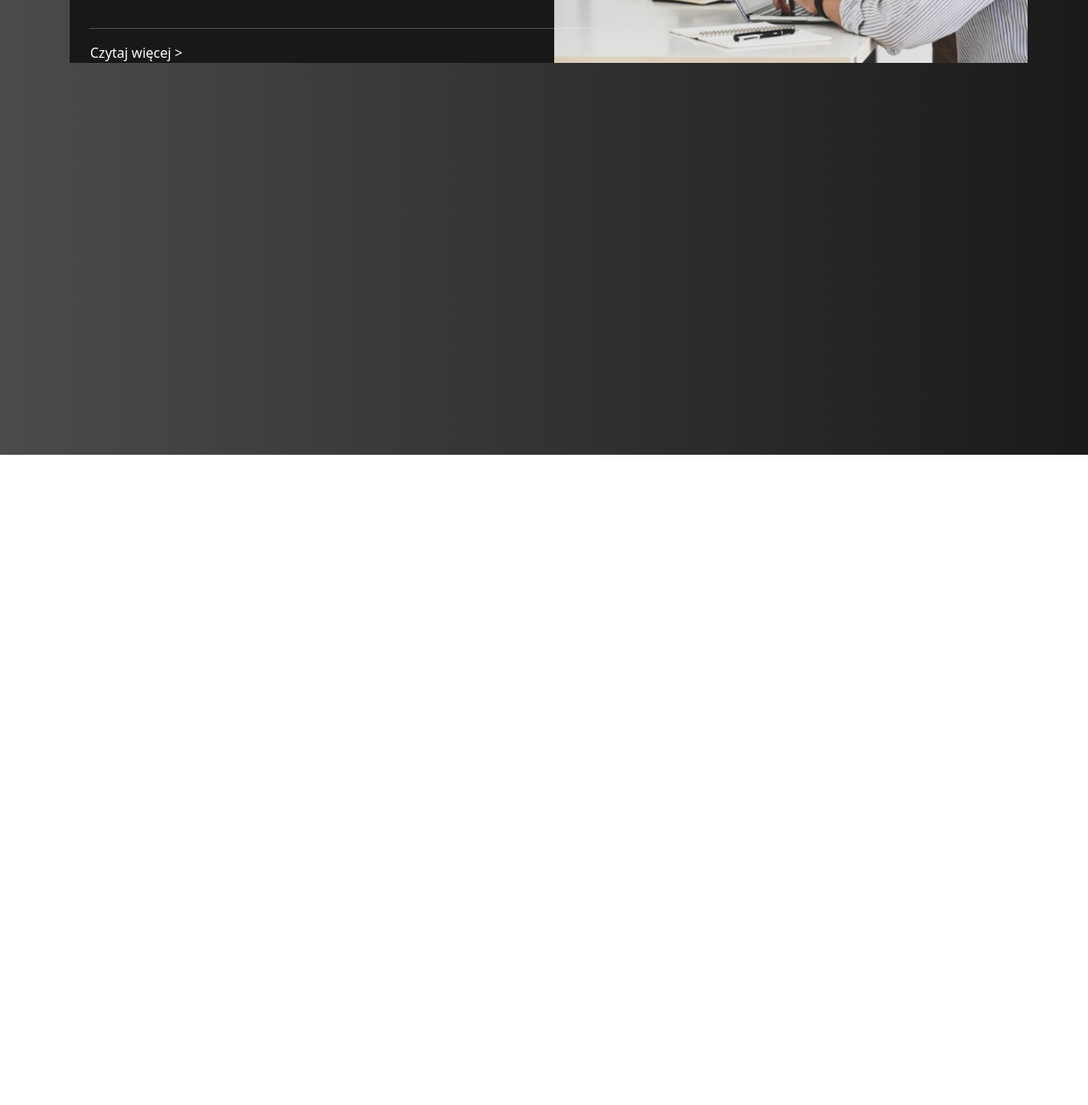
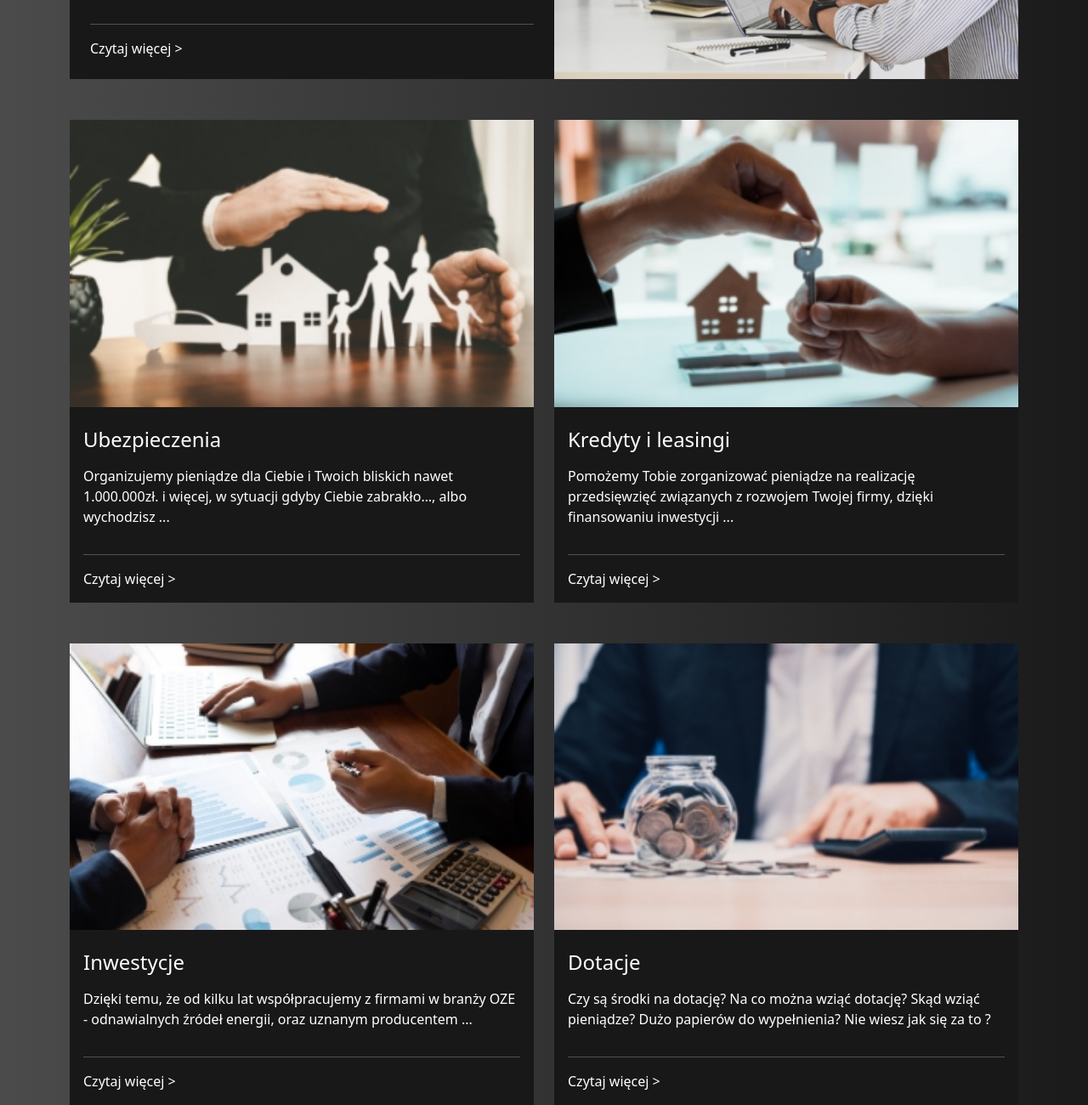
Before and after one commit to PatrykWawak/infinity, a plain HTML site: page index.html in a window 1280 px wide. Shown: the part 1140-2440 px from the top of the page at 85% size. Before the commit the page ends 1675 px from the top, so only its background shows below. Drawn offline with nearby package versions, Linux system fonts and the light colour scheme.

Commit message:
commit 2

```diff
--- a/assets/style/style.css
+++ b/assets/style/style.css
@@ -2,6 +2,7 @@ body{
     font-family: 'Mukta';
     background: linear-gradient(90deg, #4B4B4B, #1A1A1A);
     color: white !important;
+    height: 1920px;
 }
 
 /* begin::navbar */
@@ -107,6 +108,8 @@ h2 {
 
 /* begin::services-section  */
 
+/* begin::big-card  */
+
 .services-section .container {
     margin-top: 100px;
 }
@@ -119,33 +122,47 @@ h2 {
     background: rgb(24, 24, 24) !important;
 }
 
-.services-section .row .card-1 {
-
-}
-
-.services-section .row .big-card {
-    height: 800px;
-}
-
 h3 {
-    font-size: 24px;
+    font-size: 24px !important;
     font-weight: 500;
     line-height: 32px;
     color: #fff;
 }
+
+/* begin::big-card::read-more  */
 
 .read-more-link {
     color: white !important;
     text-decoration: none;
 }
 
-.read-more {
-    margin-top: 80px;
+.read-more  {
+    margin-top: 80px
+}
+
+.read-more .title {
+    text-decoration: none;
+    color: white;
+}
+
+.read-more .title:hover {
+    color: #D4A55D !important;
+}
+
+.flex-column {
+    flex-direction: column!important;
 }
 
 hr {
-    width: 590px !important;
-    margin-left: 23px !important;
+    margin: 16px 0px 22px;
+
 }
 
+.w-100 {
+    width: 100% !important;
+}
+/* end::big-card::read-more */
+
+/* end::big-card */
+
 /* end::services-section */
--- a/index.html
+++ b/index.html
@@ -85,14 +85,98 @@
                       Chcesz oszczędzić czas i pieniądze? bezpłatnie porównamy dostępne pakiety medyczne w Polsce, dopasujemy ofertę, wynegocjujemy cenę, obsłużymy proces wdrożenia w firmie.
                     </p>
                   </div>
-                  <div class="read-more">
+                  <div class="read-more ms-4 mb-4">
                     <hr>
-                    <a class="read-more-link mx-4" href="#">Czytaj więcej ></a>
+                    <a class="title" href="">Czytaj więcej ></a>
                   </div>
                 </div>
-                <div class="col-6 card-2">
-                  <img src="/infinity/assets/img/service1.jpg" style="width: 102%; height: 100%;" alt="">
+                <div class="col-6 card-2 d-flex justify-content-center">
+                  <img src="/infinity/assets/img/service1.jpg" alt="" width="100%">
                 </div>
+              </div>
+            </div>
+          </div>
+          <div class="small mt-5 col-md-6 col-xl-6 col-xxl-3">
+            <div class="services-card">
+              <div class="row">
+                  <div class="image-column">
+                    <img src="/infinity/assets/img/service2.jpg" alt="" width="100%">
+                  </div>
+                  <div class="title mx-3 mt-4">
+                    <h3>Ubezpieczenia</h3>
+                  </div>
+                  <div class="content">
+                    <p class="mx-3 mt-2">
+                      Organizujemy pieniądze dla Ciebie i Twoich bliskich nawet 1.000.000zł. i więcej, w sytuacji gdyby Ciebie zabrakło…, albo wychodzisz ...
+                    </p>
+                  </div>
+                  <div class="read-more mb-3">
+                    <hr class="mx-3">
+                    <a class="title mx-3" href="">Czytaj więcej ></a>
+                  </div>
+              </div>
+            </div>
+          </div>
+          <div class="small mt-5 col-md-6 col-xl-6 col-xxl-3">
+            <div class="services-card">
+              <div class="row">
+                  <div class="image-column">
+                    <img src="/infinity/assets/img/service5.jpg" alt="" width="100%">
+                  </div>
+                  <div class="title mx-3 mt-4">
+                    <h3>Kredyty i leasingi</h3>
+                  </div>
+                  <div class="content">
+                    <p class="mx-3 mt-2">
+                      Pomożemy Tobie zorganizować pieniądze na realizację przedsięwzięć związanych z rozwojem Twojej firmy, dzięki finansowaniu inwestycji ...
+                    </p>
+                  </div>
+                  <div class="read-more mb-3">
+                    <hr class="mx-3">
+                    <a class="title mx-3" href="">Czytaj więcej ></a>
+                  </div>
+              </div>
+            </div>
+          </div>
+          <div class="small mt-5 col-md-6 col-xl-6 col-xxl-3">
+            <div class="services-card">
+              <div class="row">
+                  <div class="image-column">
+                    <img src="/infinity/assets/img/service3-1.jpg" alt="" width="100%">
+                  </div>
+                  <div class="title mx-3 mt-4">
+                    <h3>Inwestycje</h3>
+                  </div>
+                  <div class="content">
+                    <p class="mx-3 mt-2">
+                      Dzięki temu, że od kilku lat współpracujemy z firmami w branży OZE - odnawialnych źródeł energii, oraz uznanym producentem ...
+                    </p>
+                  </div>
+                  <div class="read-more mb-3">
+                    <hr class="mx-3">
+                    <a class="title mx-3" href="">Czytaj więcej ></a>
+                  </div>
+              </div>
+            </div>
+          </div>
+          <div class="small mt-5 col-md-6 col-xl-6 col-xxl-3">
+            <div class="services-card">
+              <div class="row">
+                  <div class="image-column">
+                    <img src="/infinity/assets/img/service4.jpg" alt="" width="100%">
+                  </div>
+                  <div class="title mx-3 mt-4">
+                    <h3>Dotacje</h3>
+                  </div>
+                  <div class="content d-flex align-items-center">
+                    <p class="mx-3 mt-2">
+                      Czy są środki na dotację? Na co można wziąć dotację? Skąd wziąć pieniądze? Dużo papierów do wypełnienia? Nie wiesz jak się za to ?
+                    </p>
+                  </div>
+                  <div class="read-more mb-3">
+                    <hr class="mx-3">
+                    <a class="title mx-3" href="">Czytaj więcej ></a>
+                  </div>
               </div>
             </div>
           </div>
```
Also changed, not shown: assets/img/service2.jpg (added), assets/img/service3-1.jpg (added), assets/img/service4.jpg (added), assets/img/service5.jpg (added).
